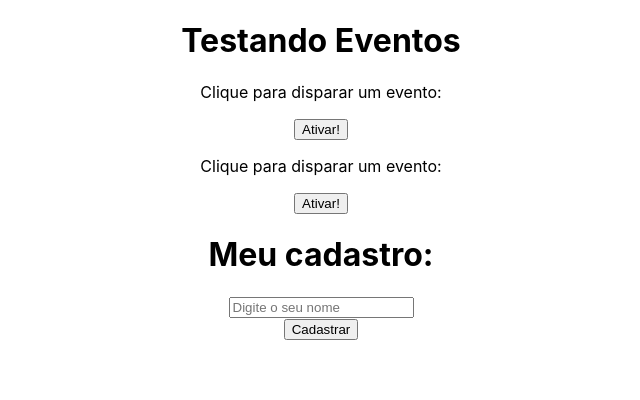
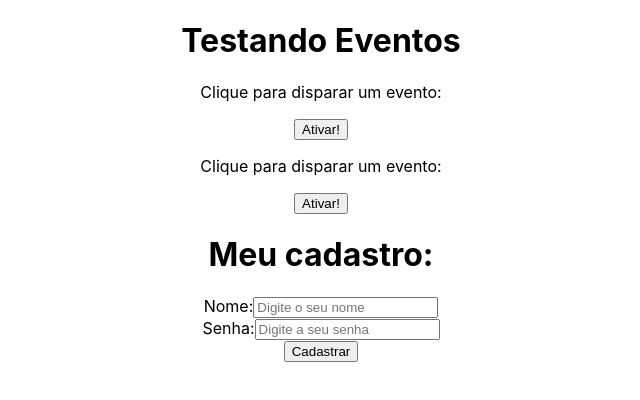
Before and after one commit to Gustavo121/Aula-de-React, a React (Create React App) app: page / in a window 1280 px wide. Shown: the top 400 px of the page, without its empty margins (319-959 px from the left). Built offline with nearby package versions, Linux system fonts and the light colour scheme.

Commit message:
usestate

```diff
--- a/src/components/Form.js
+++ b/src/components/Form.js
@@ -1,22 +1,44 @@
+import { useState } from 'react'
+
 function Form() {
   function cadastrarUsuario(e) {
-    e.preventDefault()
-    console.log('Cadastrou o usuário!')
+    e.preventDefault();
+    console.log(`Usuário ${name} foi cadastrado com a senha: ${password}`)
   }
+
+  const [name, setName] = useState()
+  const [password, setPassword] = useState()
 
   return (
     <div>
       <h1>Meu cadastro:</h1>
       <form onSubmit={cadastrarUsuario}>
         <div>
-          <input type="text" placeholder="Digite o seu nome" />
+          <label htmlFor="name">Nome:</label>
+          <input
+            type="text"
+            id="name"
+            name="name"
+            placeholder="Digite o seu nome"
+            onChange={(e) => setName(e.target.value)}
+          />
         </div>
         <div>
-          <input type="submit" value="Cadastrar"/>
+          <label htmlFor="password">Senha:</label>
+          <input
+            type="password"
+            id="password"
+            name="password"
+            placeholder="Digite a seu senha"
+            onChange={(e) => setPassword(e.target.value)}
+          />
+        </div>
+        <div>
+          <input type="submit" value="Cadastrar" />
         </div>
       </form>
     </div>
-  )
+  );
 }
 
-export default Form
+export default Form;
```
